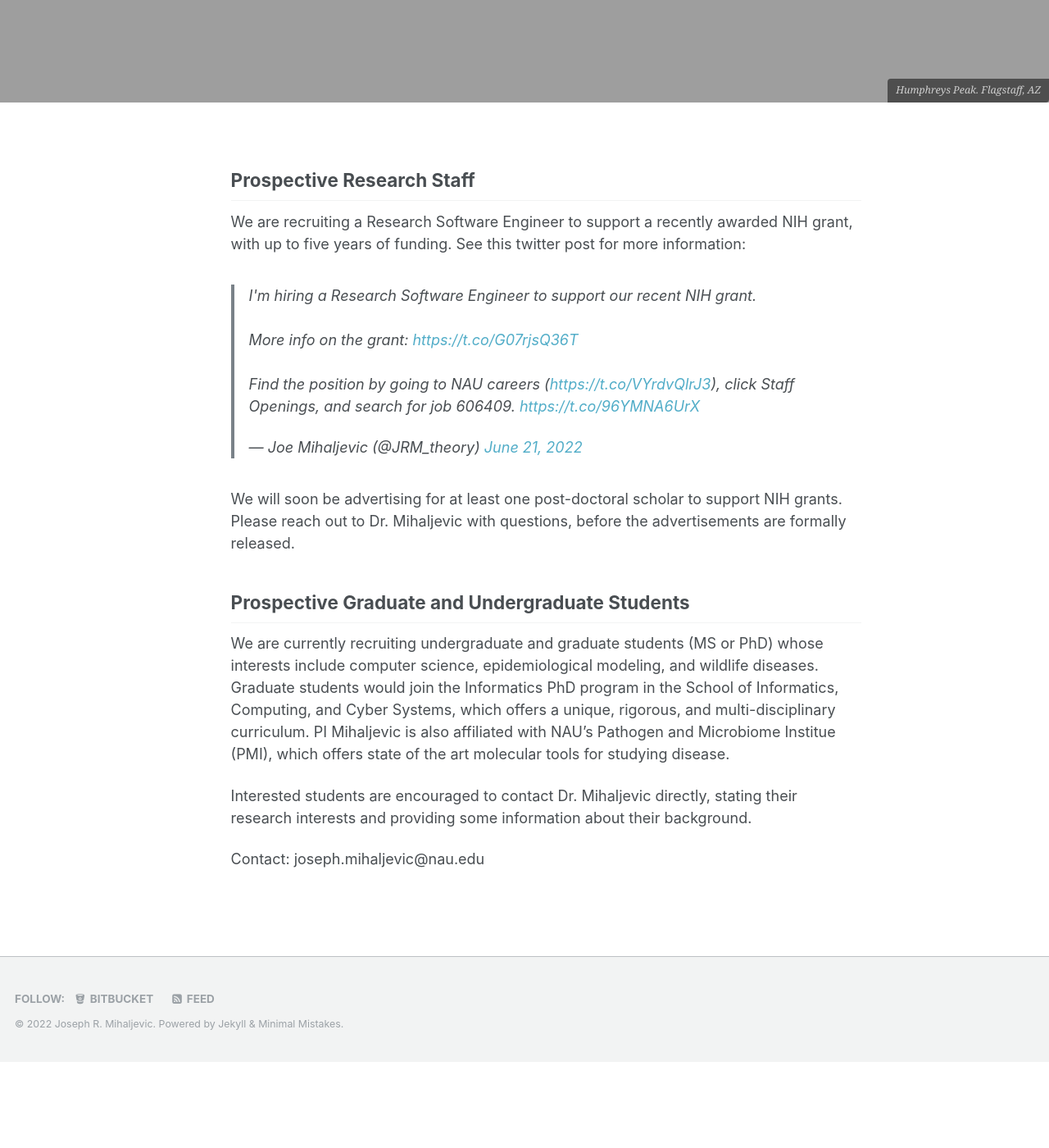
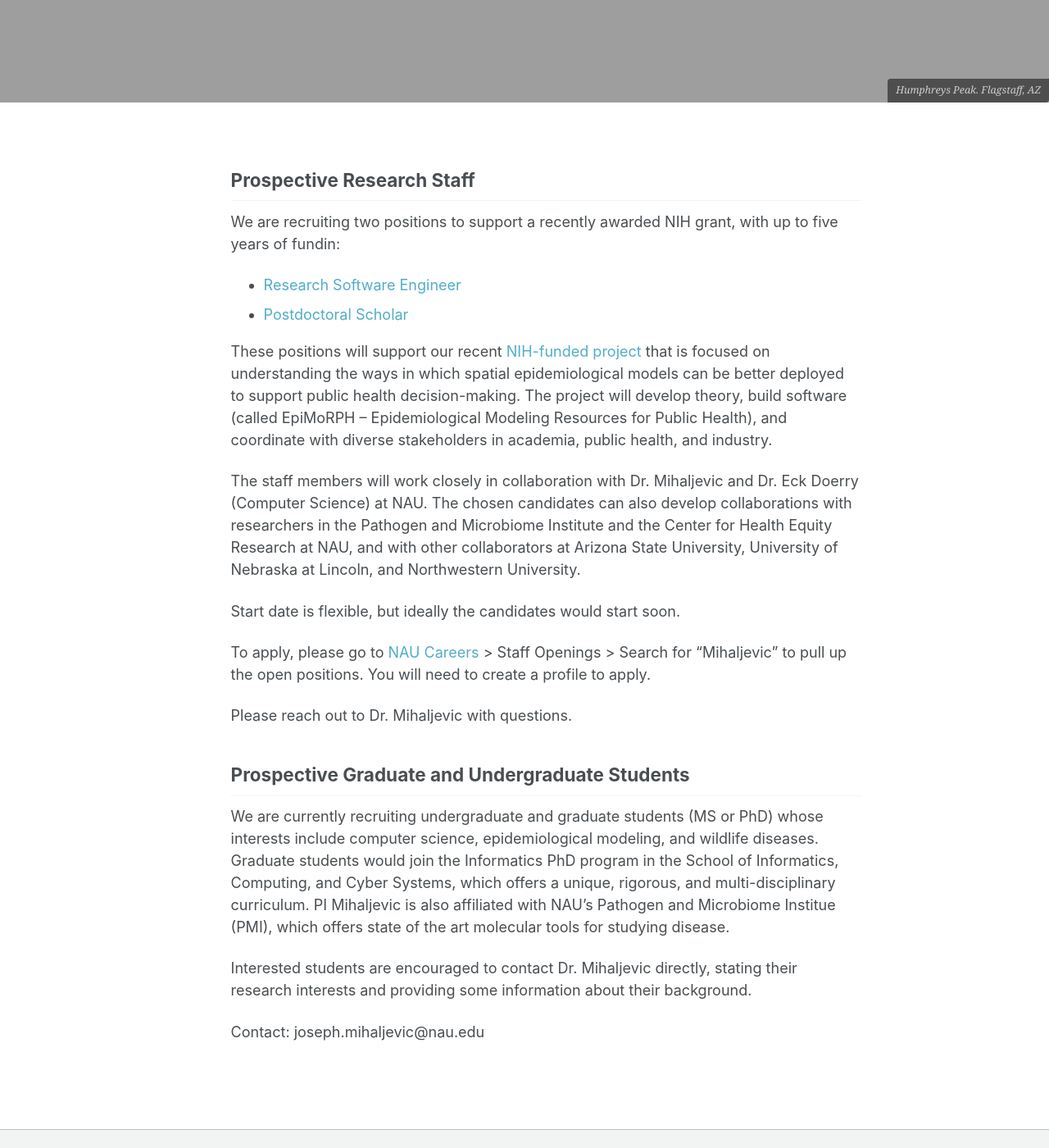
Before and after one commit to jrmihalj/jrmihalj.github.io, a Jekyll site: the page built from _pages/prospective.md, in a window 1280 px wide and 1400 px high, scrolled down 917 px. Shown: the whole window at 82% size. Built offline with Jekyll 4.4.1, drawn with Linux system fonts in a browser that asks for light colours; comment, search, counter and statistics services are not loaded; our own code applies the rules of GitHub Pages for plain Markdown files; before the commit the page ends 2212 px from its top, so only the background shows below that.

Commit message:
add NIH staff openings

```diff
--- a/_pages/prospective.md
+++ b/_pages/prospective.md
@@ -9,11 +9,19 @@
 
 ## Prospective Research Staff
 
-We are recruiting a Research Software Engineer to support a recently awarded NIH grant, with up to five years of funding. See this twitter post for more information:
-<blockquote class="twitter-tweet"><p lang="en" dir="ltr">I&#39;m hiring a Research Software Engineer to support our recent NIH grant. <br><br>More info on the grant: <a href="https://t.co/G07rjsQ36T">https://t.co/G07rjsQ36T</a><br><br>Find the position by going to NAU careers (<a href="https://t.co/VYrdvQlrJ3">https://t.co/VYrdvQlrJ3</a>), click Staff Openings, and search for job 606409. <a href="https://t.co/96YMNA6UrX">https://t.co/96YMNA6UrX</a></p>&mdash; Joe Mihaljevic (@JRM_theory) <a href="https://twitter.com/JRM_theory/status/1539316570513543169?ref_src=twsrc%5Etfw">June 21, 2022</a></blockquote> <script async src="https://platform.twitter.com/widgets.js" charset="utf-8"></script>
+We are recruiting two positions to support a recently awarded NIH grant, with up to five years of fundin:
+- [Research Software Engineer](https://careers.insidehighered.com/job/2535483/research-software-engineer/){:target="_blank"}
+- [Postdoctoral Scholar](https://careers.insidehighered.com/job/2552265/postdoctoral-scholar-mihaljevic-lab/){:target="_blank"}
 
+These positions will support our recent [NIH-funded project](https://jrmihalj.github.io/nih-grant/){:target="_blank"} that is focused on understanding the ways in which spatial epidemiological models can be better deployed to support public health decision-making. The project will develop theory, build software (called EpiMoRPH – Epidemiological Modeling Resources for Public Health), and coordinate with diverse stakeholders in academia, public health, and industry.
 
-We will soon be advertising for at least one post-doctoral scholar to support NIH grants. Please reach out to Dr. Mihaljevic with questions, before the advertisements are formally released.
+The staff members will work closely in collaboration with Dr. Mihaljevic and Dr. Eck Doerry (Computer Science) at NAU. The chosen candidates can also develop collaborations with researchers in the Pathogen and Microbiome Institute and the Center for Health Equity Research at NAU, and with other collaborators at Arizona State University, University of Nebraska at Lincoln, and Northwestern University.
+
+Start date is flexible, but ideally the candidates would start soon.
+
+To apply, please go to [NAU Careers](https://in.nau.edu/human-resources/current-job-openings/){:target="_blank"} > Staff Openings > Search for "Mihaljevic" to pull up the open positions. You will need to create a profile to apply.
+
+Please reach out to Dr. Mihaljevic with questions.
 
 ## Prospective Graduate and Undergraduate Students
 
```
